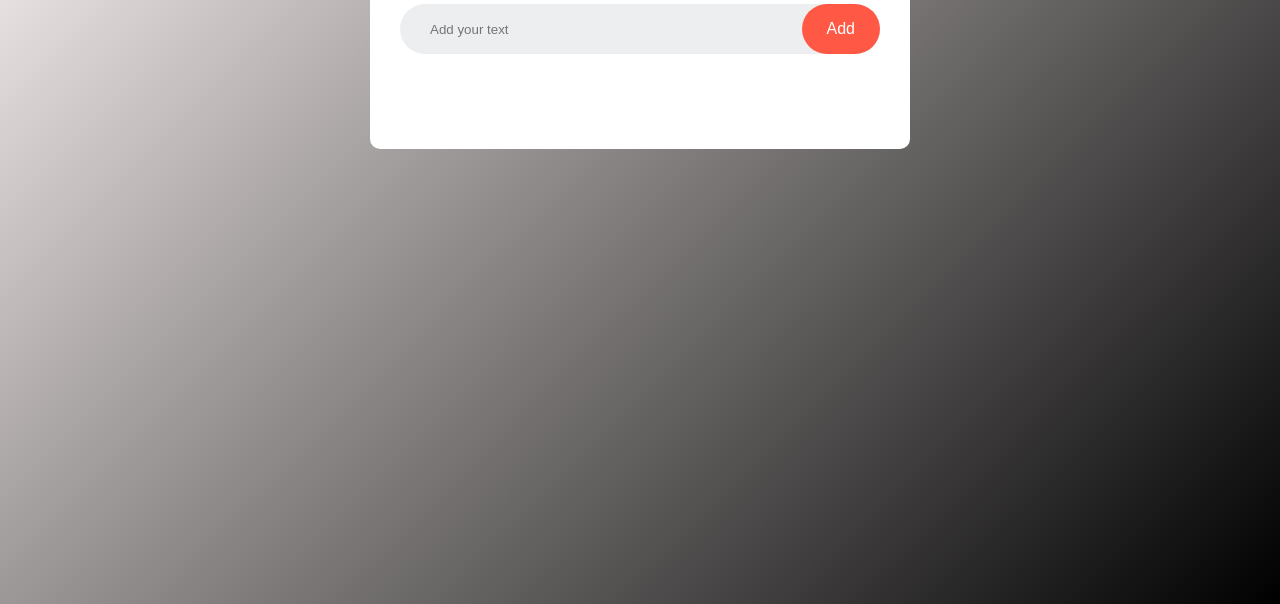
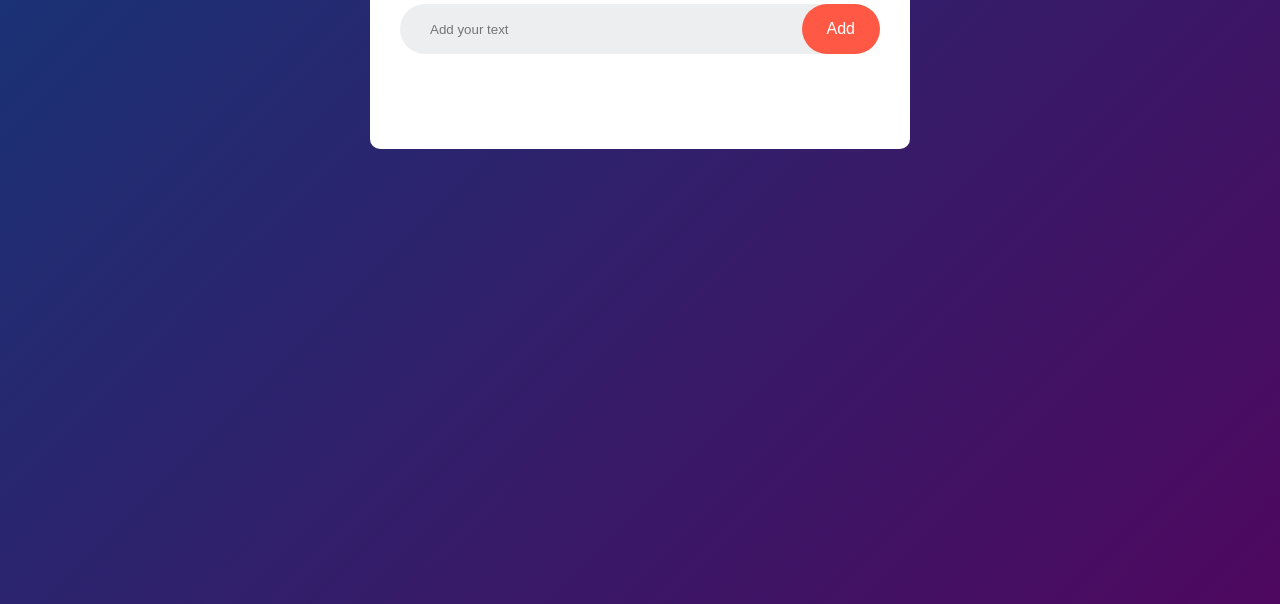
Before and after one commit to akshatshah811/To-do, a plain HTML site: page index.html in a window 1280 px wide. Shown: the part 196-800 px from the top of the page. Drawn offline with Linux system fonts and the light colour scheme.

Commit message:
background color change

```diff
--- a/css/styles.css
+++ b/css/styles.css
@@ -8,7 +8,7 @@
 .container{
     width: 100%;
     min-height: 100vh;
-    background: linear-gradient(135deg,#fff7f7,#000000);
+    background: linear-gradient(135deg,#153677,#4e085f);
     padding: 10px;
 }
 
```
